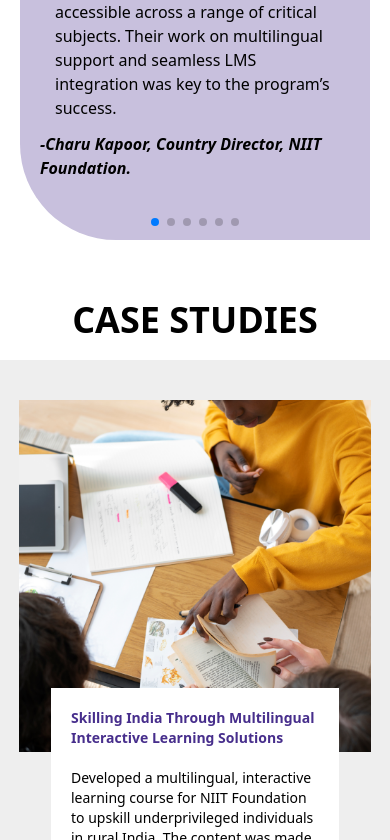
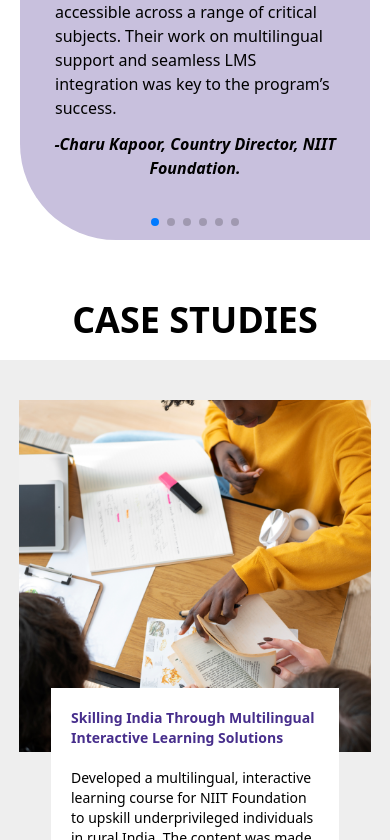
Before and after one commit to sanjeevs9/skillmonde-NGO, a React (Vite) app: page / in a window 390 px wide. Shown: the part 3344-4184 px from the top of the page. Built offline with nearby package versions, Linux system fonts and the light colour scheme.

Commit message:
minor changes

```diff
--- a/src/components/Footer.jsx
+++ b/src/components/Footer.jsx
@@ -18,9 +18,9 @@ export default function Footer() {
                         <div>
                             <img className="object-contain h-[6rem] xl:h-[7rem]" src={logo}></img>
                         </div>
-                        <div className="text-PPurple text-sm font-semibold lg:max-w-[15rem] ">
+                        {/* <div className="text-PPurple text-sm font-semibold lg:max-w-[15rem] ">
                             We provde the best latest technology of equipment and our staff are available in 24/7 at clientall.
-                        </div>
+                        </div> */}
                         <div className="flex gap-5">
                             <img className="object-contain h-[1.5rem] cursor-pointer" src={insta}></img>
                             <img className="object-contain h-[1.5rem] cursor-pointer" src={x}></img>
--- a/src/components/TestimonialComp.jsx
+++ b/src/components/TestimonialComp.jsx
@@ -16,7 +16,7 @@ export default function TestimonialComp({review,client,image}){
                     <div className="lg:w-1/2 w-72  p-1 text-base font-medium lg:text-lg">
                         {review}
                     </div>
-                    <div className="italic font-semibold pb-10">
+                    <div className="italic font-semibold pb-10  text-center">
                         {client}
                     </div>
                 </div>
```
